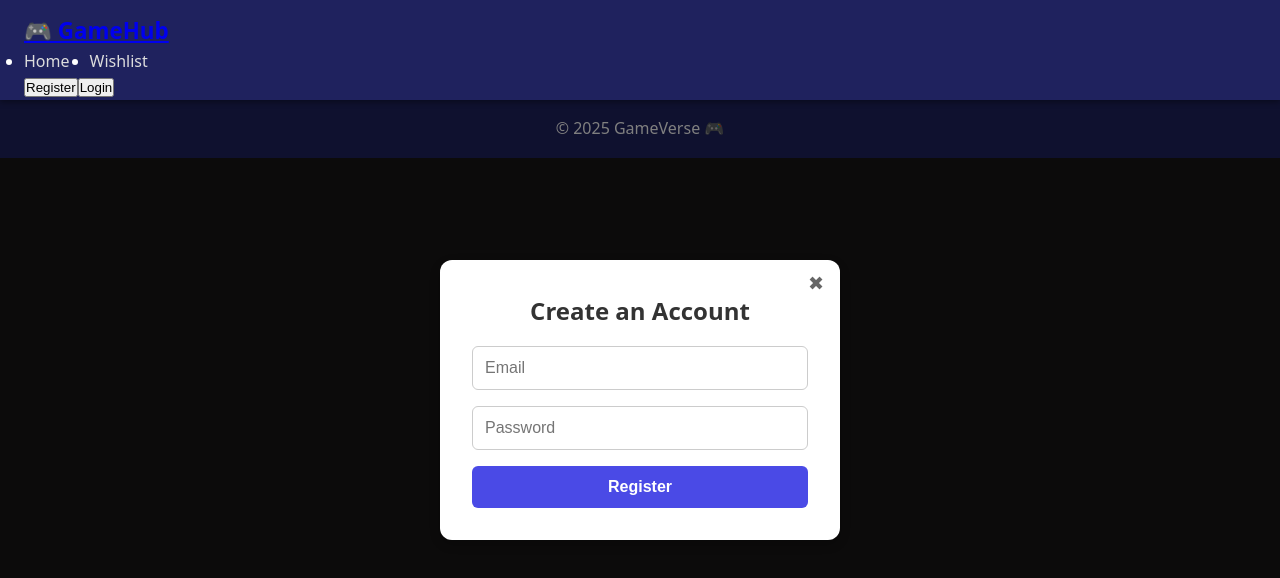
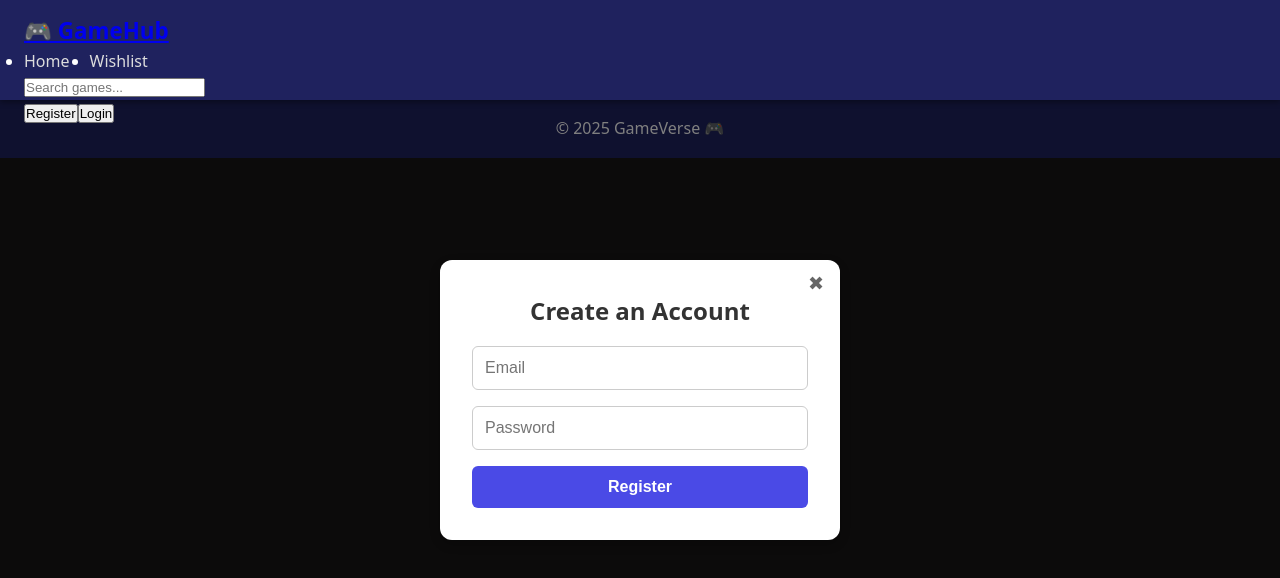
Before and after one commit to almina15/CSS-2025-Hackathon-Team-A-Game-Verse, a React (Vite) app: page /registration in a window 1280 px wide. Shown: the top 578 px of the page. Built offline with nearby package versions, Linux system fonts and the light colour scheme; no server answers.

Commit message:
SearchFilter

```diff
--- a/src/App.jsx
+++ b/src/App.jsx
@@ -14,6 +14,7 @@ import './index.css';
 
 const App = () => {
   const [wishlist, setWishlist] = useState([]);
+  const [searchTerm, setSearchTerm] = useState("");
 
   useEffect(() => {
     const storedWishlist = localStorage.getItem('wishlist');
@@ -37,11 +38,17 @@ const App = () => {
 
   return (
     <Router>
-      <Navbar />
+      <Navbar onSearch={setSearchTerm} /> {/* pass callback */}
       <Routes>
         <Route
           path="/"
-          element={<HomePage wishlist={wishlist} toggleWishlist={toggleWishlist} />}
+          element={
+            <HomePage
+              wishlist={wishlist}
+              toggleWishlist={toggleWishlist}
+              searchTerm={searchTerm} // pass query
+            />
+          }
         />
         <Route
           path="/wishlist"
--- a/src/components/HomePage.jsx
+++ b/src/components/HomePage.jsx
@@ -1,6 +1,6 @@
 import { useState, useEffect } from "react";
 
-const HomePage = ({ wishlist, toggleWishlist }) => {
+const HomePage = ({ wishlist, toggleWishlist, searchTerm }) => {
   const API_URL = "https://api.rawg.io/api/games";
   const API_KEY = "1e5139d26e0449aeaee838bd6fd1fa75";
 
@@ -21,9 +21,14 @@ const HomePage = ({ wishlist, toggleWishlist }) => {
     fetchGames();
   }, []);
 
+  // 🔍 Apply filtering based on Navbar input
+  const filteredGames = games.filter((game) =>
+    game.name.toLowerCase().includes(searchTerm.toLowerCase())
+  );
+
   return (
     <div className="grid">
-      {games.map((game) => {
+      {filteredGames.map((game) => {
         const isWishlisted = wishlist.some((g) => g.id === game.id);
         return (
           <div key={game.id} className="card">
--- a/src/components/Navbar.jsx
+++ b/src/components/Navbar.jsx
@@ -5,11 +5,12 @@ import { onAuthStateChanged, signOut } from "firebase/auth";
 import Register from "./Registration";
 import Login from "./Login";
 
-const Navbar = () => {
+const Navbar = ({ onSearch }) => {
   const [isAuthenticated, setIsAuthenticated] = useState(false);
   const [user, setUser] = useState(null);
   const [showRegister, setShowRegister] = useState(false);
   const [showLogin, setShowLogin] = useState(false);
+  const [searchQuery, setSearchQuery] = useState("");
 
   const handleRegister = (username) => {
     setUser(username);
@@ -42,6 +43,14 @@ const Navbar = () => {
     return () => unsubscribe();
   }, []);
 
+  const handleSearchChange = (e) => {
+    const value = e.target.value;
+    setSearchQuery(value);
+    if (onSearch) {
+      onSearch(value); // 🔥 send search term up to App.js
+    }
+  };
+
   return (
     <header className="navbar">
       <div className="logo">
@@ -54,6 +63,15 @@ const Navbar = () => {
           <li><Link to="/wishlist">Wishlist</Link></li>
         </ul>
       </nav>
+
+      {/* 🔍 Search bar */}
+      <input
+        type="text"
+        placeholder="Search games..."
+        value={searchQuery}
+        onChange={handleSearchChange}
+        className="search-bar"
+      />
 
       <div className="auth">
         {!isAuthenticated ? (
```
